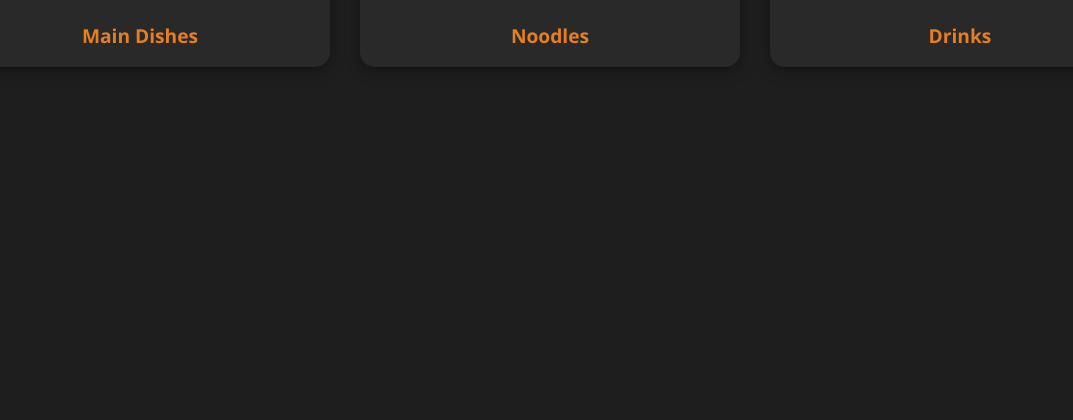
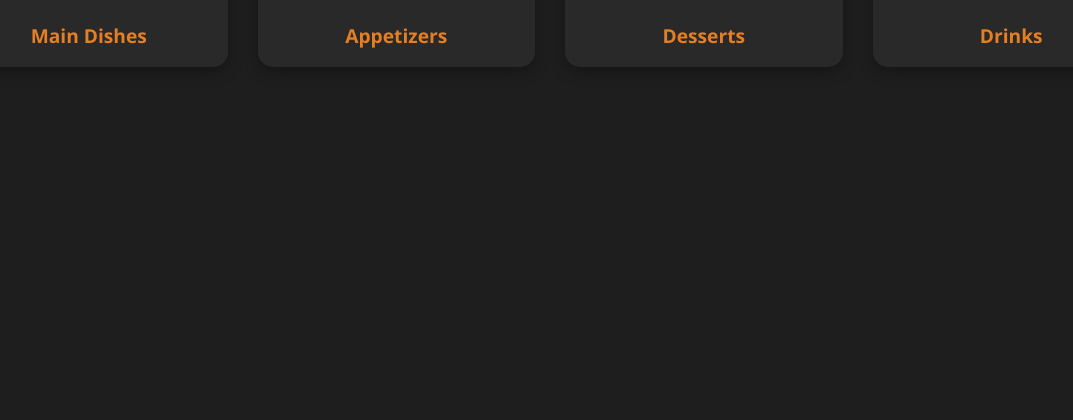
Before and after one commit to aliardam/ichiraku, a Python web app: template templates/menu.html in a window 1280 px wide. Shown: the part 351-771 px from the top of the page, without its empty margins (90-1163 px from the left). Run offline with Jinja, Linux system fonts and the light colour scheme; the template is opened without the code that fills it, so the values that code supplies are empty.

Commit message:
menu catagories fix

```diff
--- a/static/js/menu.js
+++ b/static/js/menu.js
@@ -5,48 +5,25 @@ const backBtn = document.getElementById("back-btn");
 const categoryTitle = document.getElementById("category-title");
 const itemList = document.getElementById("item-list");
 
-// Your Flask backend URL - UPDATE THIS WITH YOUR ACTUAL FLASK SERVER URL
-const API_BASE_URL = 'http://localhost:5000'; // Change if your Flask server runs on different port
+const API_BASE_URL = "http://localhost:5000"; // adjust if needed
 
-// Function to fetch categories from backend
-async function fetchCategories() {
+// Fetch items by category from backend
+async function fetchItemsByCategory(categoryName) {
   try {
-        const response = await fetch(`${API_BASE_URL}/api/categories`);
-        const categories = await response.json();
-        return categories;
+    const response = await fetch(`${API_BASE_URL}/api/menu/${categoryName}`);
+    if (!response.ok) throw new Error("Category not found");
+    const items = await response.json();
+    return items;
   } catch (error) {
-        console.error('Error fetching categories:', error);
+    console.error("Error fetching items:", error);
     return [];
   }
 }
 
-// Function to fetch items by category from backend
-async function fetchItemsByCategory(categoryName) {
-    try {
-        const response = await fetch(`${API_BASE_URL}/api/menu/${categoryName}`);
-        if (!response.ok) {
-            throw new Error('Category not found');
-        }
-        const items = await response.json();
-        return items;
-    } catch (error) {
-        console.error('Error fetching items:', error);
-        return [];
-    }
-}
-
-// Map your frontend category names to backend category names
-const categoryMapping = {
-    'sushi': 'Main Dishes', // Sushi items are in Main Dishes in your DB
-    'Noodles': 'Main Dishes', // Noodles are in Main Dishes
-    'drinks': 'Drinks' // Drinks match directly
-};
-
 categories.forEach((cat) => {
   cat.addEventListener("click", async () => {
-        const frontendCategory = cat.dataset.category;
-        const backendCategory = categoryMapping[frontendCategory];
-        await showItems(backendCategory, frontendCategory);
+    const category = cat.dataset.category;
+    await showItems(category);
   });
 });
 
@@ -55,53 +32,36 @@ backBtn.addEventListener("click", () => {
   categoriesSection.classList.remove("hidden");
 });
 
-async function showItems(backendCategory, frontendCategory) {
-    // Show loading state
+async function showItems(categoryName) {
   itemList.innerHTML = "<p>Loading...</p>";
-    categoryTitle.textContent = frontendCategory.charAt(0).toUpperCase() + frontendCategory.slice(1);
+  categoryTitle.textContent =
+    categoryName.charAt(0).toUpperCase() + categoryName.slice(1);
 
-    const items = await fetchItemsByCategory(backendCategory);
+  const items = await fetchItemsByCategory(categoryName);
 
   itemList.innerHTML = "";
 
   if (items.length === 0) {
     itemList.innerHTML = "<p>No items found for this category.</p>";
-    } else {
-        // Filter items based on frontend category
-        let filteredItems = items;
-        if (frontendCategory === 'sushi') {
-            filteredItems = items.filter(item =>
-                item.name.includes('Roll') || item.name.includes('Sushi')
-            );
-        } else if (frontendCategory === 'Noodles') {
-            filteredItems = items.filter(item =>
-                item.name.includes('Ramen') || item.name.includes('Noodle')
-            );
-        } else if (frontendCategory === 'drinks') {
-            filteredItems = items.filter(item => item.is_drink);
+    return;
   }
 
-        if (filteredItems.length === 0) {
-            itemList.innerHTML = "<p>No items found for this category.</p>";
-        } else {
-            filteredItems.forEach((item) => {
+  items.forEach((item) => {
     const div = document.createElement("div");
     div.classList.add("item");
 
-                // Create image path based on item name
-                const imageName = item.name.toLowerCase().replace(/ /g, '') + '.jpg';
+    const imageName = item.name.toLowerCase().replace(/ /g, "") + ".jpg";
     const imagePath = `${API_BASE_URL}/static/assets/${imageName}`;
 
     div.innerHTML = `
-                    <img src="${imagePath}" alt="${item.name}" onerror="this.src='${API_BASE_URL}/static/assets/placeholder.jpg'">
+            <img src="${imagePath}" alt="${item.name}"
+                 onerror="this.src='${API_BASE_URL}/static/assets/placeholder.jpg'">
             <h4>${item.name}</h4>
             <p>${item.description}</p>
             <strong>$${item.price.toFixed(2)}</strong>
         `;
     itemList.appendChild(div);
   });
-        }
-    }
 
   categoriesSection.classList.add("hidden");
   itemsSection.classList.remove("hidden");
--- a/templates/menu.html
+++ b/templates/menu.html
@@ -15,13 +15,17 @@
       <section id="categories">
         <h2>Categories</h2>
         <div class="category-grid">
-          <div class="category" data-category="sushi">
-            <img src="{{ url_for('static', filename='images/sushi.png') }}" alt="Sushi" />
+          <div class="category" data-category="main dishes">
+            <img src="{{ url_for('static', filename='images/maindishes.png') }}" alt="Main Dishes" />
             <h3>Main Dishes</h3>
           </div>
-          <div class="category" data-category="Noodles">
-            <img src="{{ url_for('static', filename='images/Noodles.png') }}" alt="Noodles" />
-            <h3>Noodles</h3>
+          <div class="category" data-category="appetizers">
+            <img src="{{ url_for('static', filename='images/appetizers.png') }}" alt="Appetizers" />
+            <h3>Appetizers</h3>
+          </div>
+          <div class="category" data-category="desserts">
+            <img src="{{ url_for('static', filename='images/desserts.png') }}" alt="Desserts" />
+            <h3>Desserts</h3>
           </div>
           <div class="category" data-category="drinks">
             <img src="{{ url_for('static', filename='images/drinks.png') }}" alt="Drinks" />
```
Lines whose indentation alone changed are shown as unchanged.
